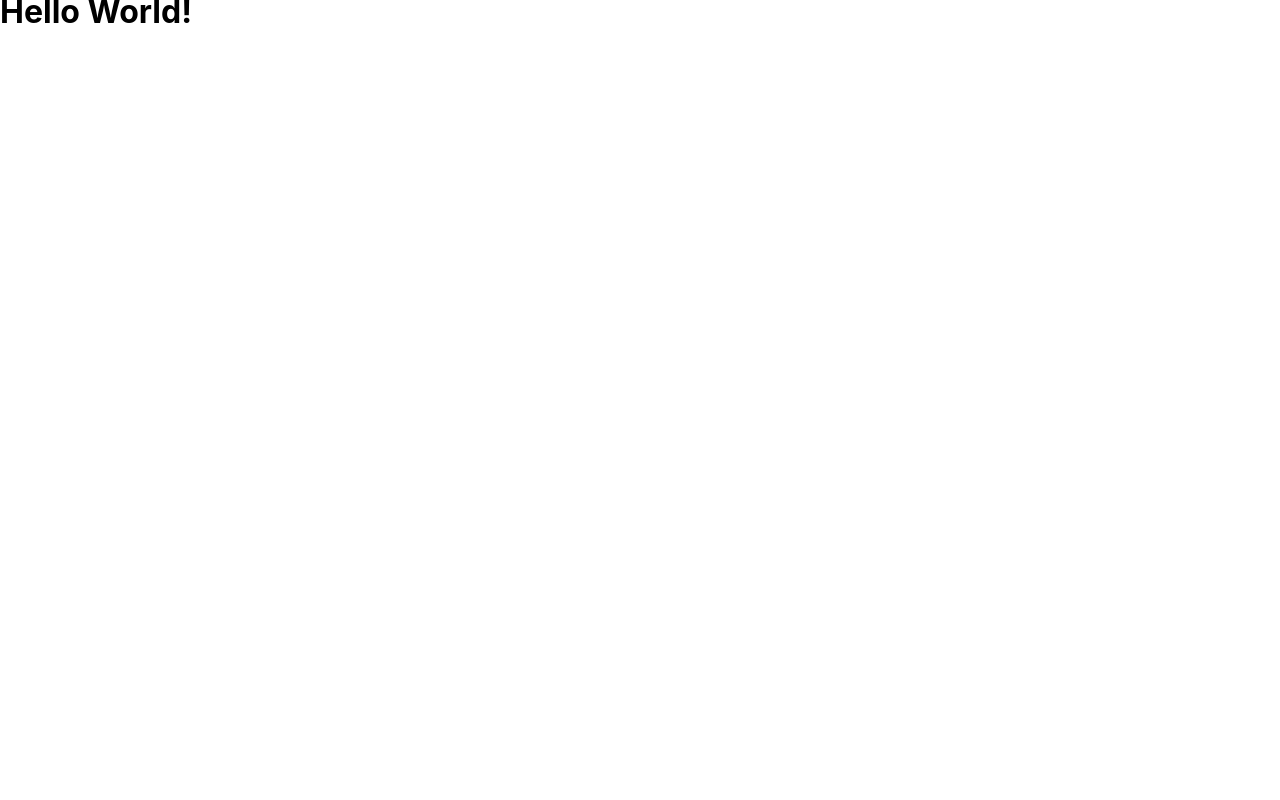
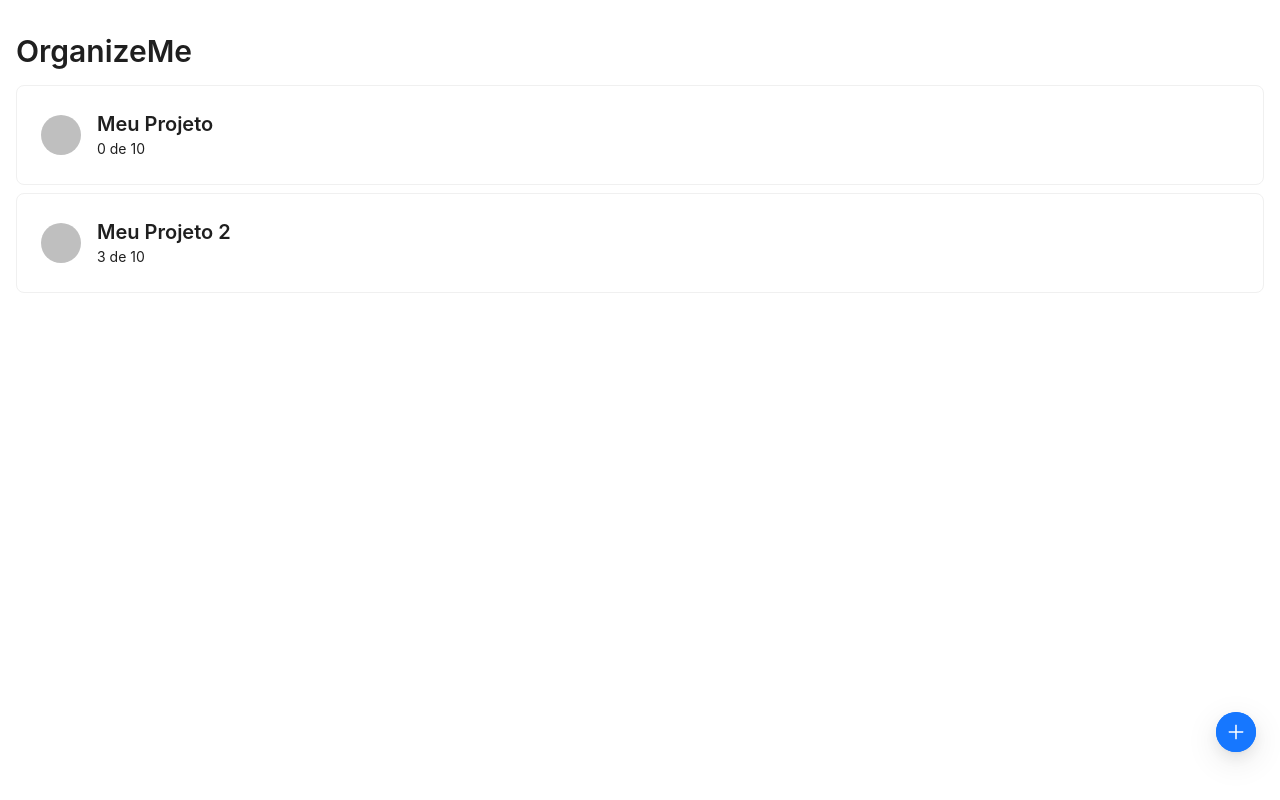
Before and after one commit to DayvsonAlmeida/OrganizeMe, a React (Vite) app in the folder frontend/: page / in a window 1280 px wide. Built offline with nearby package versions, Linux system fonts and the light colour scheme.

Commit message:
feat: list project

```diff
--- a/frontend/src/App.tsx
+++ b/frontend/src/App.tsx
@@ -1,7 +1,35 @@
+import { useState } from "react";
+import { Typography, FloatButton } from "antd";
+import { PlusOutlined } from "@ant-design/icons";
+import { ProjectCard } from "./components/ProjectCard";
+
 function App() {
+  const [projects] = useState([
+    {
+      id: 1,
+      name: "Meu Projeto",
+      totalOfTasks: 10,
+      completed: 0,
+    },
+    {
+      id: 2,
+      name: "Meu Projeto 2",
+      totalOfTasks: 10,
+      completed: 3,
+    },
+  ]);
+
   return (
-    <div>
-      <h1>Hello World!</h1>
+    <div style={{ padding: "32px 16px 0" }}>
+      <Typography.Title level={2}>OrganizeMe</Typography.Title>
+      {projects.map(({ id, ...project }) => (
+        <ProjectCard key={id} project={project} />
+      ))}
+      <FloatButton
+        type="primary"
+        icon={<PlusOutlined />}
+        tooltip="Novo Projeto"
+      />
     </div>
   );
 }
```
